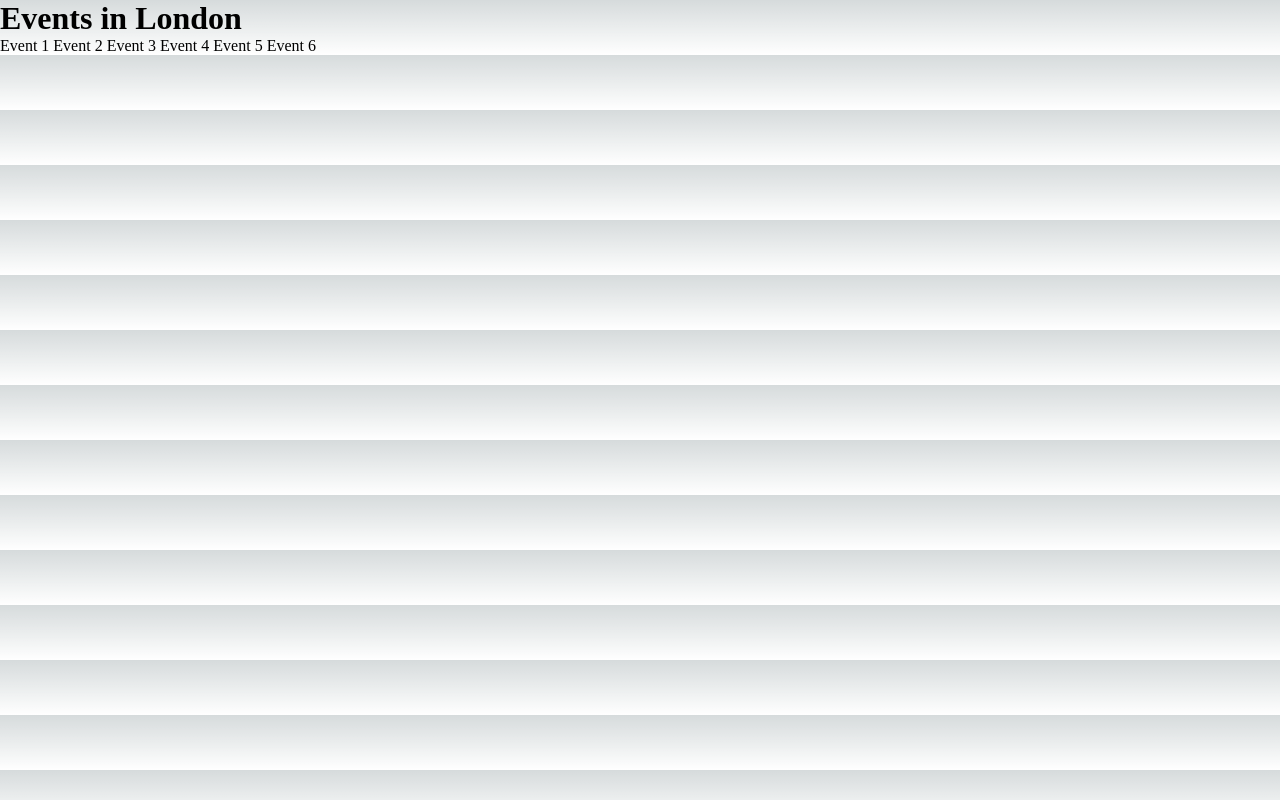
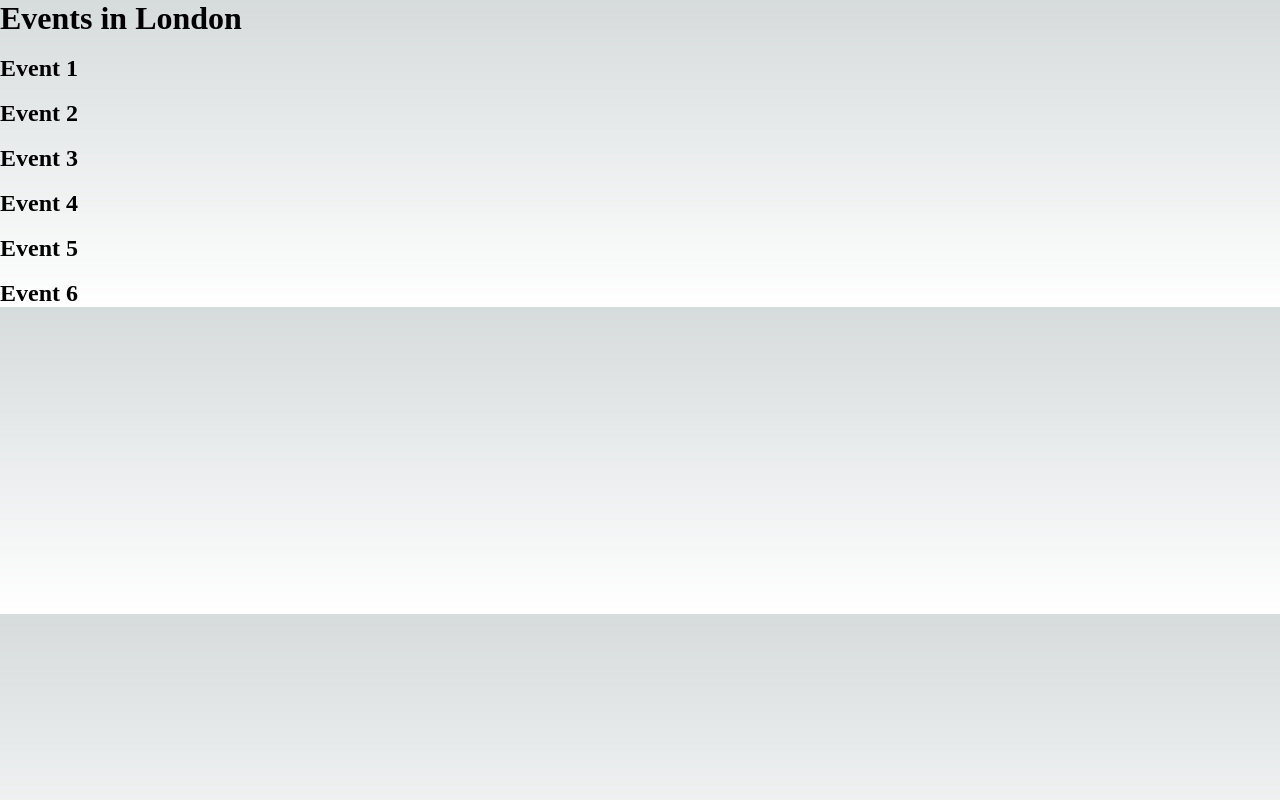
Before and after one commit to Erey2790/events_app, a Next.js app: page /events/barcelona in a window 1280 px wide. Built offline with nearby package versions, Linux system fonts and the light colour scheme.

Commit message:
created the staticPaths func

```diff
--- a/pages/events/[cat]/index.js
+++ b/pages/events/[cat]/index.js
@@ -1,16 +1,54 @@
 const EventsCatPage = () => {
-    return (
-        <div>
-        <h1>Events in London</h1>
+  return (
+    <div>
+      <h1>Events in London</h1>
+      <div>
+        <a href="/events/london/ev1">
+            <img /> <h2> Event 1 </h2>
+        </a>
+        <a href="">
+            <img /> <h2> Event 2 </h2>
+        </a>
+        <a href="">
+            <img /> <h2> Event 3 </h2>
+        </a>
+        <a href="">
+            <img /> <h2> Event 4 </h2>
+        </a>
+        <a href="">
+            <img /> <h2> Event 5 </h2>
+        </a>
+        <a href="">
+            <img /> <h2> Event 6 </h2>
+        </a>
 
-        <a href='/events/event1'> Event 1</a>
-        <a href="/events/event2"> Event 2</a>
-        <a href="/events/event3"> Event 3</a>
-        <a href="/events/event4"> Event 4</a>
-        <a href="/events/event5"> Event 5</a>
-        <a href="/events/event6"> Event 6</a>
-        </div>
-    )
+      </div>
+    </div>
+  );
+};
+
+export default EventsCatPage;
+
+export async function getStaticPaths() {
+    const { events_categories } = await import('/data/data.json')
+    const allPaths = events_categories.map((ev) => {
+        return {
+            params: {
+                cat: ev.id.toString(),
+            }
+        }
+    });
+    console.log(allPaths)
+    return {
+        paths: allPaths,
+        fallback: false
+
+    }
 }
 
-export default EventsCatPage;
+export async function getStaticProps(context) {
+    console.log(context);
+    return {
+        props: {}
+    }
+}
--- a/pages/events/index.js
+++ b/pages/events/index.js
@@ -21,7 +21,7 @@ export default EventsPage;
 
 export async function getStaticProps() {
     const { events_categories } = await import('/data/data.json')
-    console.log(events_categories)
+
     return {
         props: {
             data: events_categories
```
